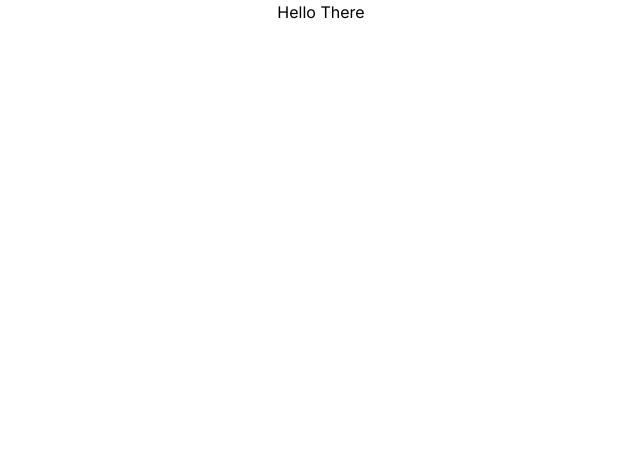
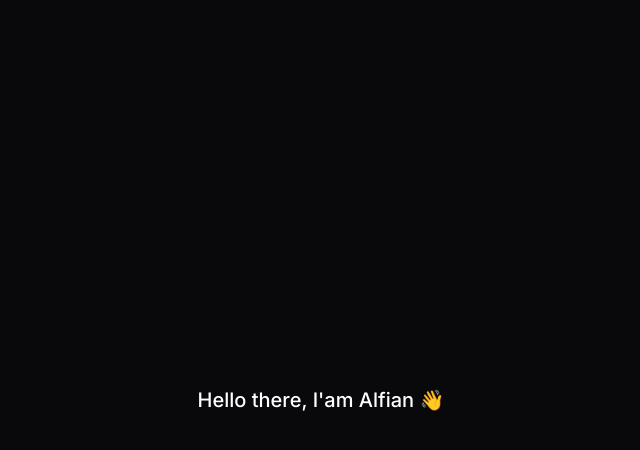
Before and after one commit to alfianvx/portofolio-website, a Next.js app: page / in a window 1280 px wide. Shown: the top 450 px of the page, without its empty margins (319-959 px from the left). Built offline with nearby package versions, Linux system fonts and the light colour scheme.

Commit message:
say hello

```diff
--- a/src/app/layout.tsx
+++ b/src/app/layout.tsx
@@ -16,7 +16,7 @@ export default function RootLayout({
 }) {
   return (
     <html lang="en">
-      <body className={inter.className}>{children}</body>
+      <body className={`${inter.className} bg-zinc-950`}>{children}</body>
     </html>
   )
 }
--- a/src/app/page.tsx
+++ b/src/app/page.tsx
@@ -1,7 +1,8 @@
 export default function Home() {
   return (
-    <main className="mih-h-screen flex justify-center items-center">
-      <p>Hello There</p>
+    <main className="min-h-screen flex justify-center items-center">
+      <h1 className="font-medium text-xl text-white">Hello there, I'am Alfian 👋</h1>
+      <h1></h1>
     </main>
   )
 }
```
